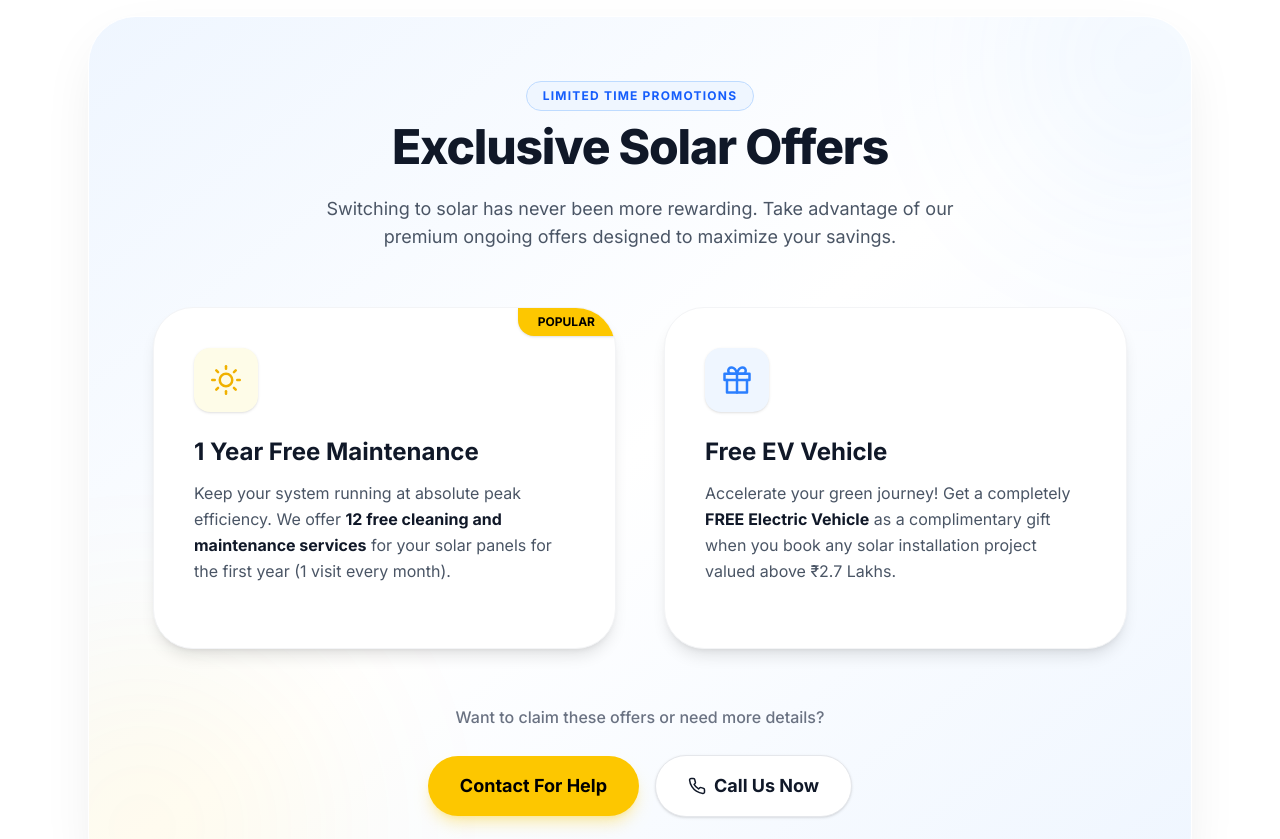
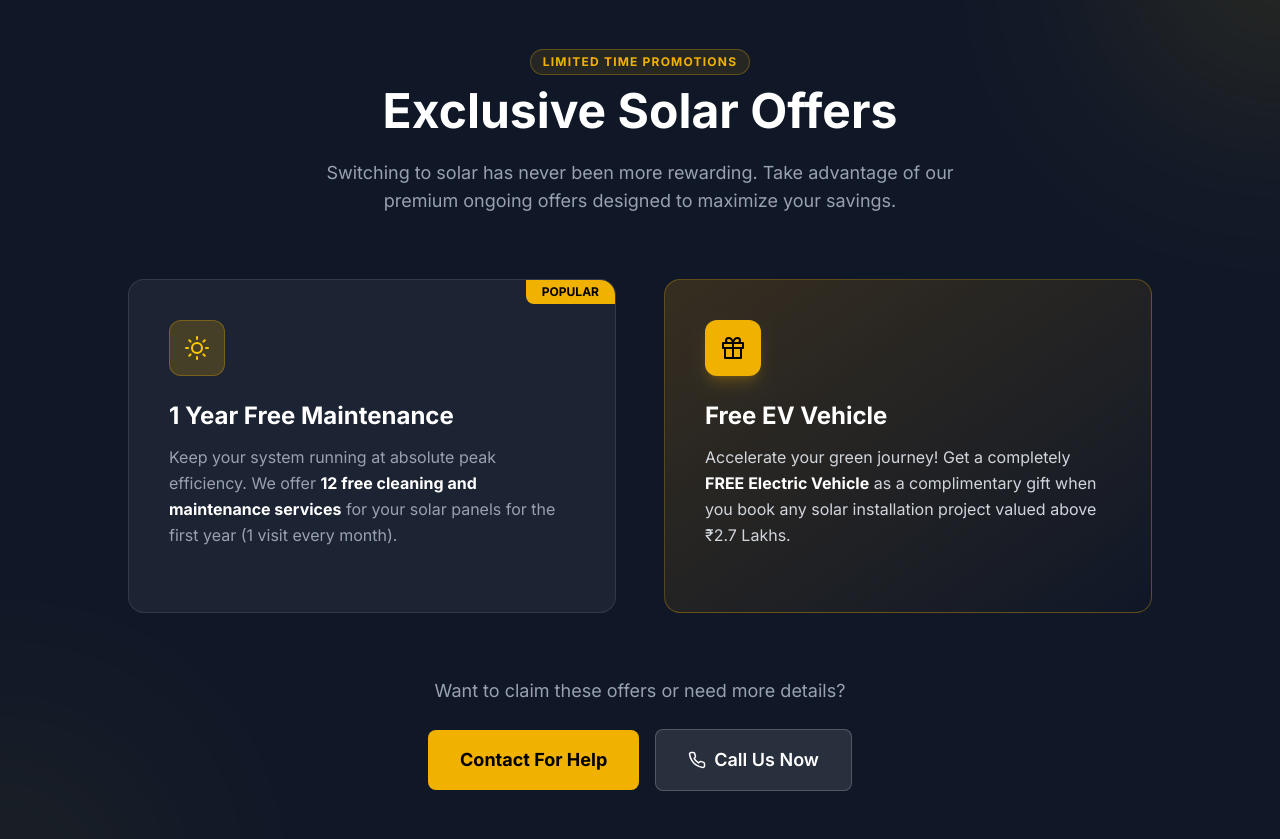
Before and after one commit to AdiK-c/Kotevia, a Next.js app: page / in a window 1280 px wide. Shown: the part 920-1759 px from the top of the page. Built offline with nearby package versions, Linux system fonts and the light colour scheme.

Commit message:
revert SpecialOffers design to dark theme

```diff
--- a/components/sections/SpecialOffers.tsx
+++ b/components/sections/SpecialOffers.tsx
@@ -3,66 +3,60 @@ import { FiGift, FiSun, FiPhone } from "react-icons/fi";
 
 export default function SpecialOffers() {
   return (
-    <section className="py-16">
-      <div className="max-w-6xl mx-auto px-6 relative z-10">
+    <section className="py-24 bg-gray-900 text-white relative overflow-hidden">
+      {/* Background accents */}
+      <div className="absolute top-0 right-0 w-64 h-64 bg-yellow-500 rounded-full blur-[120px] opacity-20 translate-x-1/2 -translate-y-1/2"></div>
+      <div className="absolute bottom-0 left-0 w-64 h-64 bg-yellow-500 rounded-full blur-[120px] opacity-10 -translate-x-1/2 translate-y-1/2"></div>
 
-        {/* Cloud-like Container */}
-        <div className="bg-gradient-to-br from-blue-50 via-white to-blue-50 rounded-[3rem] shadow-[0_20px_60px_-15px_rgba(0,0,0,0.1)] p-10 md:p-16 relative overflow-hidden border border-white">
-
-          {/* Cloud accents/blobs */}
-          <div className="absolute top-0 right-0 w-64 h-64 bg-blue-400 rounded-full blur-[100px] opacity-10 translate-x-1/3 -translate-y-1/3"></div>
-          <div className="absolute bottom-0 left-0 w-80 h-80 bg-yellow-400 rounded-full blur-[120px] opacity-10 -translate-x-1/3 translate-y-1/3"></div>
-
-          <div className="text-center mb-14 relative z-10">
-            <span className="inline-block text-xs font-bold tracking-widest uppercase text-blue-600 mb-3 border border-blue-200 px-4 py-1.5 rounded-full bg-blue-50">
+      <div className="max-w-7xl mx-auto px-6 relative z-10">
+        <div className="text-center mb-16">
+          <span className="inline-block text-xs font-bold tracking-widest uppercase text-yellow-500 mb-3 border border-yellow-500/30 px-3 py-1 rounded-full bg-yellow-500/10">
             Limited Time Promotions
           </span>
-            <h2 className="text-4xl md:text-5xl font-extrabold text-gray-900 mb-6 tracking-tight">Exclusive Solar Offers</h2>
-            <p className="text-gray-600 max-w-2xl mx-auto text-lg">
+          <h2 className="text-4xl md:text-5xl font-bold text-white mb-6">Exclusive Solar Offers</h2>
+          <p className="text-gray-400 max-w-2xl mx-auto text-lg">
             Switching to solar has never been more rewarding. Take advantage of our premium ongoing offers designed to maximize your savings.
           </p>
         </div>
 
-          <div className="grid md:grid-cols-2 gap-8 lg:gap-12 max-w-5xl mx-auto mb-14 relative z-10">
+        <div className="grid md:grid-cols-2 gap-8 lg:gap-12 max-w-5xl mx-auto mb-16">
           {/* Offer 1 */}
-            <div className="bg-white rounded-[2.5rem] p-8 lg:p-10 shadow-lg border border-gray-100 hover:shadow-xl hover:-translate-y-1 transition-all duration-300 relative overflow-hidden group">
-              <div className="absolute top-0 right-0 bg-yellow-400 text-black text-xs font-bold px-5 py-1.5 rounded-bl-2xl z-10 shadow-sm">
+          <div className="bg-white/5 border border-white/10 rounded-2xl p-8 lg:p-10 hover:bg-white/10 transition-colors relative overflow-hidden group">
+            <div className="absolute top-0 right-0 bg-yellow-500 text-black text-xs font-bold px-4 py-1 rounded-bl-lg z-10">
               POPULAR
             </div>
-              <div className="w-16 h-16 bg-yellow-50 rounded-2xl flex items-center justify-center mb-6 shadow-sm group-hover:scale-110 transition-transform">
-                <FiSun className="text-yellow-500 text-3xl" />
+            <div className="w-14 h-14 bg-yellow-500/20 rounded-xl flex items-center justify-center mb-6 border border-yellow-500/30 group-hover:scale-110 transition-transform">
+              <FiSun className="text-yellow-400 text-2xl" />
             </div>
-              <h3 className="text-2xl font-bold text-gray-900 mb-3">1 Year Free Maintenance</h3>
-              <p className="text-gray-600 leading-relaxed mb-6">
-                Keep your system running at absolute peak efficiency. We offer <strong className="text-gray-900">12 free cleaning and maintenance services</strong> for your solar panels for the first year (1 visit every month).
+            <h3 className="text-2xl font-bold text-white mb-3">1 Year Free Maintenance</h3>
+            <p className="text-gray-400 leading-relaxed mb-6">
+              Keep your system running at absolute peak efficiency. We offer <strong className="text-white">12 free cleaning and maintenance services</strong> for your solar panels for the first year (1 visit every month).
             </p>
           </div>
 
           {/* Offer 2 */}
-            <div className="bg-white rounded-[2.5rem] p-8 lg:p-10 shadow-lg border border-gray-100 hover:shadow-xl hover:-translate-y-1 transition-all duration-300 relative overflow-hidden group">
-              <div className="w-16 h-16 bg-blue-50 rounded-2xl flex items-center justify-center mb-6 shadow-sm group-hover:scale-110 transition-transform">
-                <FiGift className="text-blue-500 text-3xl" />
+          <div className="bg-gradient-to-br from-yellow-600/20 to-transparent border border-yellow-500/30 rounded-2xl p-8 lg:p-10 hover:from-yellow-600/30 transition-colors relative overflow-hidden group">
+            <div className="w-14 h-14 bg-yellow-500 rounded-xl flex items-center justify-center mb-6 shadow-lg shadow-yellow-500/20 group-hover:scale-110 transition-transform">
+              <FiGift className="text-black text-2xl" />
             </div>
-              <h3 className="text-2xl font-bold text-gray-900 mb-3">Free EV Vehicle</h3>
-              <p className="text-gray-600 leading-relaxed mb-6">
-                Accelerate your green journey! Get a completely <strong className="text-gray-900">FREE Electric Vehicle</strong> as a complimentary gift when you book any solar installation project valued above ₹2.7 Lakhs.
+            <h3 className="text-2xl font-bold text-white mb-3">Free EV Vehicle</h3>
+            <p className="text-gray-300 leading-relaxed mb-6">
+              Accelerate your green journey! Get a completely <strong className="text-white">FREE Electric Vehicle</strong> as a complimentary gift when you book any solar installation project valued above ₹2.7 Lakhs.
             </p>
           </div>
         </div>
 
         {/* CTA */}
-          <div className="text-center relative z-10">
-            <p className="text-gray-500 mb-6 font-medium">Want to claim these offers or need more details?</p>
+        <div className="text-center">
+          <p className="text-gray-400 mb-6 text-lg">Want to claim these offers or need more details?</p>
           <div className="flex flex-col sm:flex-row items-center justify-center gap-4">
-              <Link href="/contact" className="bg-yellow-400 text-black font-bold px-8 py-4 rounded-full shadow-lg shadow-yellow-400/30 hover:bg-yellow-300 hover:shadow-xl hover:-translate-y-0.5 transition-all text-lg inline-flex items-center gap-2">
+            <Link href="/contact" className="bg-yellow-500 text-black font-bold px-8 py-4 rounded-lg hover:bg-yellow-400 transition-colors text-lg inline-flex items-center gap-2">
               Contact For Help
             </Link>
-              <a href="tel:+919130910564" className="bg-white text-gray-900 font-bold px-8 py-4 rounded-full border border-gray-200 shadow-sm hover:shadow-md hover:bg-gray-50 hover:-translate-y-0.5 transition-all text-lg inline-flex items-center gap-2">
+            <a href="tel:+919130910564" className="bg-white/10 text-white font-semibold px-8 py-4 rounded-lg border border-white/20 hover:bg-white/20 transition-colors text-lg inline-flex items-center gap-2">
               <FiPhone /> Call Us Now
             </a>
           </div>
-          </div>
-
         </div>
       </div>
     </section>
```
Lines whose indentation alone changed are shown as unchanged.
